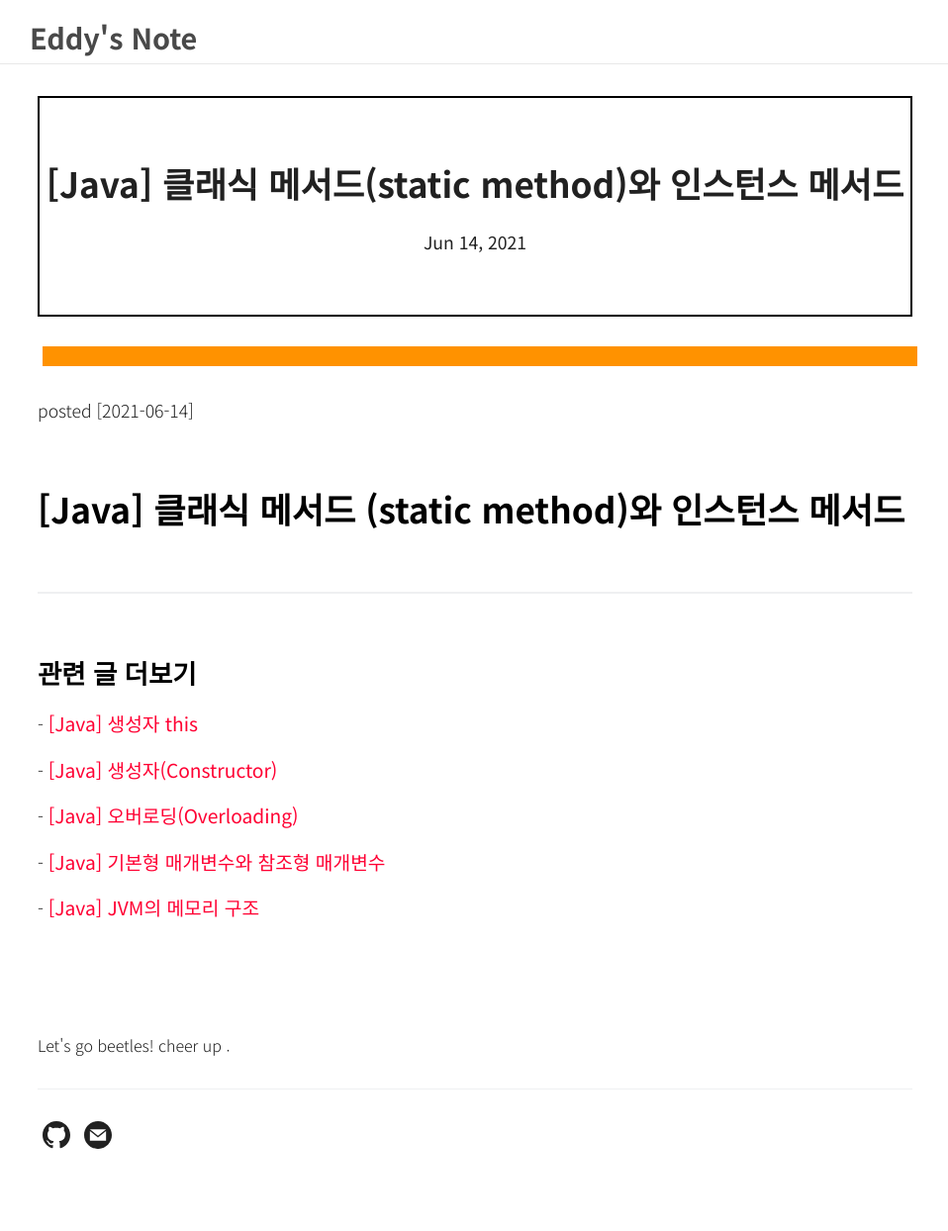
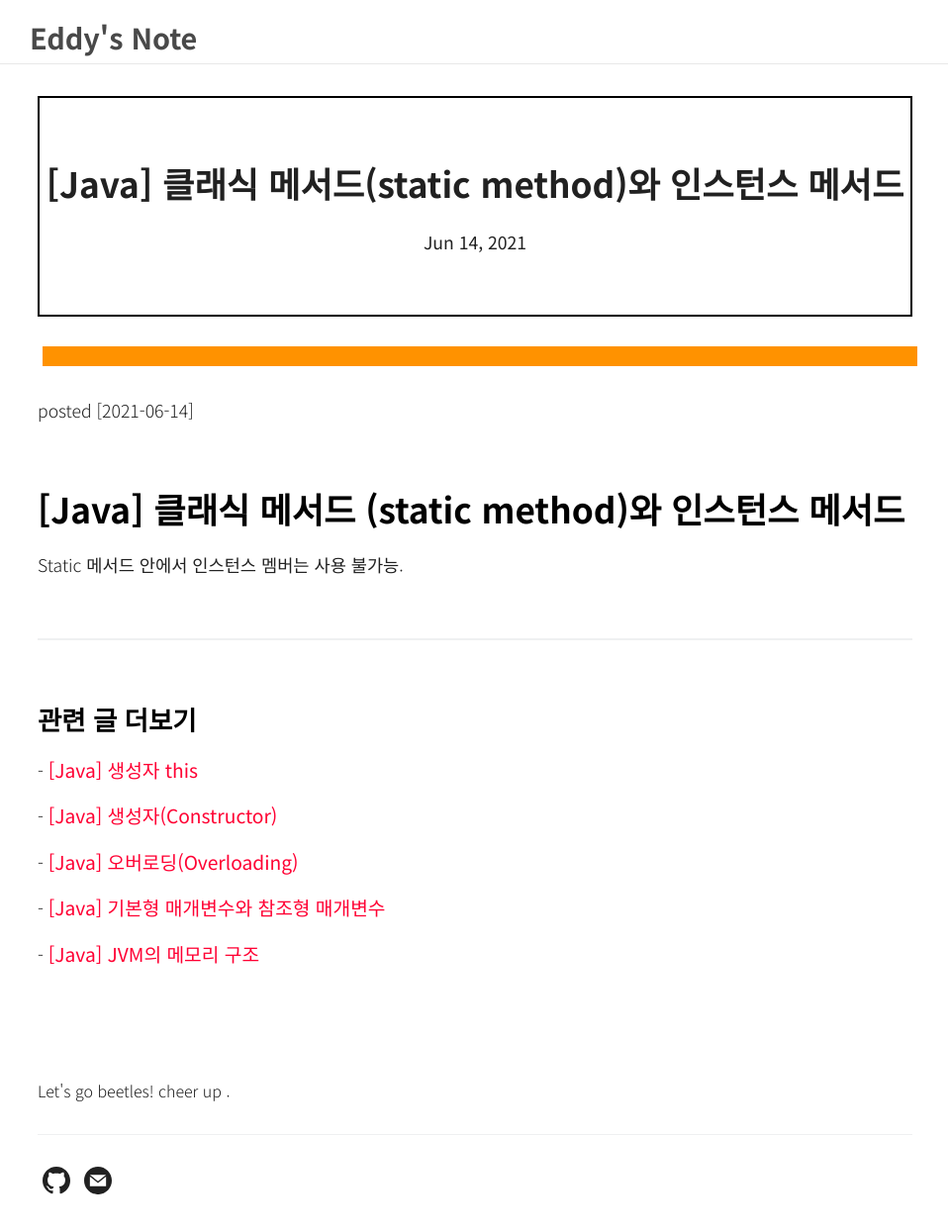
Before and after one commit to solusean/solusean.github.io, a Jekyll site: the page built from _posts/2021-06-14-Java041-staticmethod-instancemethod.md, in a window 1280 px wide and 1244 px high. Shown: the whole window at 99% size, without its empty margins (160-1118 px from the left). Built offline with Jekyll 4.4.1, drawn with Linux system fonts in a browser that asks for light colours; comment, search, counter and statistics services are not loaded.

Commit message:
Update 2021-06-14-Java041-staticmethod-instancemethod.md

```diff
--- a/_posts/2021-06-14-Java041-staticmethod-instancemethod.md
+++ b/_posts/2021-06-14-Java041-staticmethod-instancemethod.md
@@ -11,3 +11,6 @@ categories: Java
 posted [2021-06-14]
 
 # [Java] 클래식 메서드 (static method)와 인스턴스 메서드
+
+
+Static 메서드 안에서 인스턴스 멤버는 사용 불가능.
```
